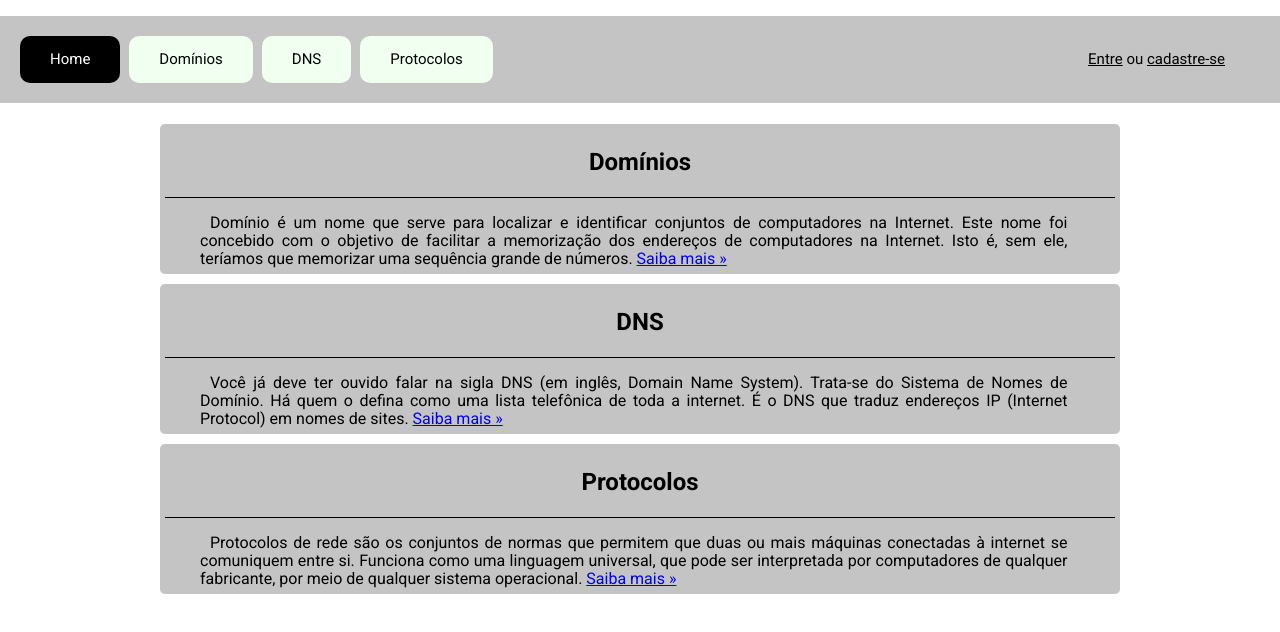
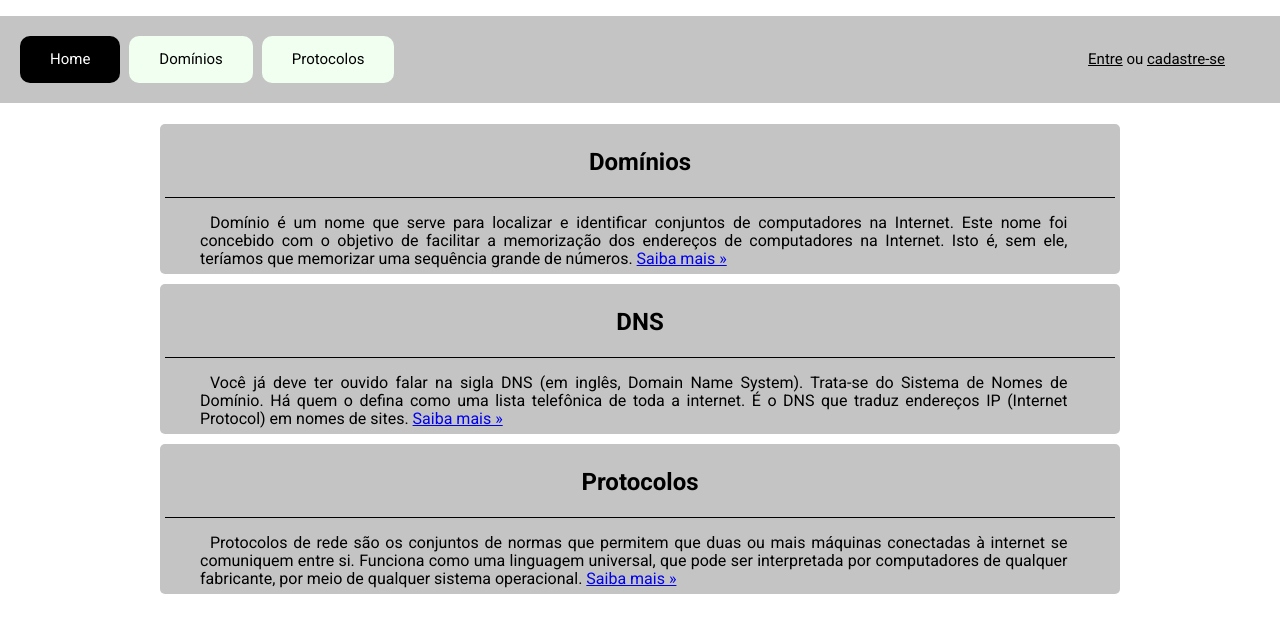
Before and after one commit to Bruno-Sampaio/primeiratarefasabion, a plain HTML site: page index.html in a window 1280 px wide. Drawn offline with Linux system fonts and the light colour scheme.

Commit message:
Remocao do link do dns

```diff
--- a/index.html
+++ b/index.html
@@ -15,7 +15,7 @@
         <ul>
             <li><a class="press"href="">Home</a></li>
             <li><a href="paginas/Frame1.html">Domínios</a></li>
-            <li><a href="paginas/Frame2.html">DNS</a></li>
+
             <li><a href="paginas/Frame3.html">Protocolos</a></li>
             <li><a class="login"href="paginas/login.html"><u>Entre</u> ou <u>cadastre-se</u></a></li>
         </ul>
```
